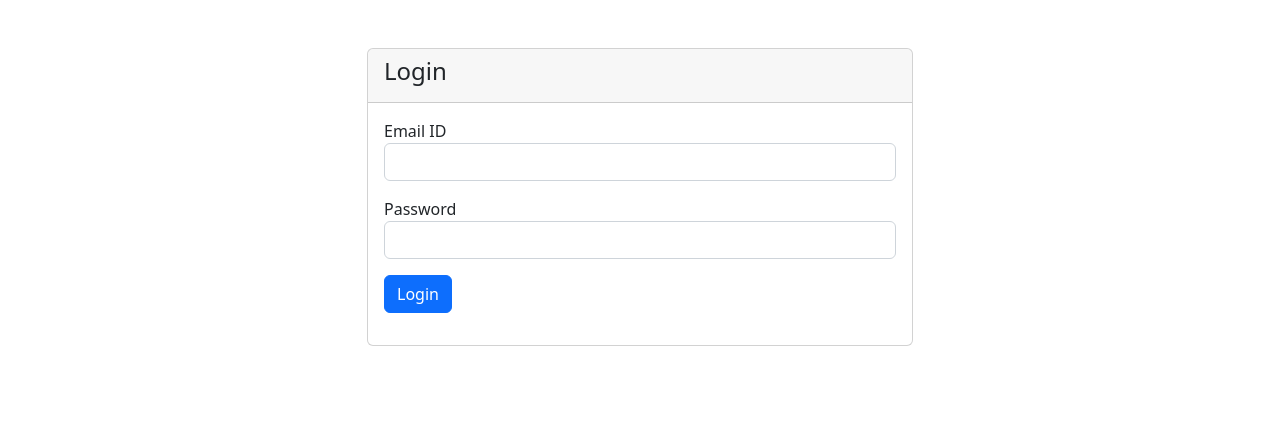
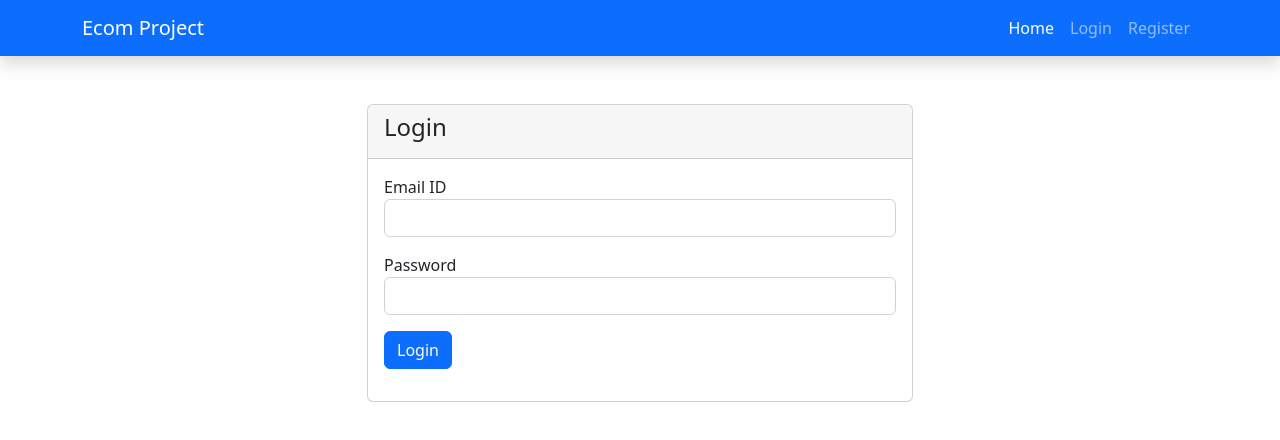
Before and after one commit to azizdevfull/laravel-react, a React (Create React App) app in the folder reactecom/: page /login in a window 1280 px wide. Shown: the top 440 px of the page. Built offline with nearby package versions, Linux system fonts and the light colour scheme.

Commit message:
completed react log out

```diff
--- a/reactecom/src/App.js
+++ b/reactecom/src/App.js
@@ -11,7 +11,16 @@ import MasterLayout from './layouts/admin/MasterLayout';
 axios.defaults.baseURL = 'http://localhost:8000/'
 axios.defaults.headers.post['Content-Type'] = 'application/json';
 axios.defaults.headers.post['Accept'] = 'application/json';
+
 axios.defaults.withCredentials = true;
+
+axios.interceptors.request.use(function (config){
+  const token = localStorage.getItem('auth_token');
+  config.headers.Authorization = token ? `Bearer ${token}` : '';
+  return config;
+});
+
+
 function App() {
   return (
     <div className="App">
--- a/reactecom/src/components/frontend/auth/Login.js
+++ b/reactecom/src/components/frontend/auth/Login.js
@@ -65,6 +65,7 @@ const loginSubmit = (e) => {
 
   return (
     <div>
+        <Navbar />
             <div className="container py-5">
                 <div className="row justify-content-center">
                     <div className="col-md-6">
--- a/reactecom/src/layouts/frontend/Navbar.js
+++ b/reactecom/src/layouts/frontend/Navbar.js
@@ -3,11 +3,8 @@ import {Link, useHistory} from 'react-router-dom';
 
 import swal from 'sweetalert';
 import axios from 'axios';
-// import { Link } from 'react-router-dom';
 
-
-
-function Navbar(){
+function Navbar() {
 
     const history = useHistory();
     const logoutSubmit = (e) => {
@@ -18,8 +15,12 @@ function Navbar(){
             {
                 localStorage.removeItem('auth_token');
                 localStorage.removeItem('auth_name');
-                swal("Success",res.data.message,"success");
+                const aziz = swal("Success",res.data.messages,"success");
                 history.push('/');
+
+                if (aziz) {
+                  window.location.reload();
+                }
             }
         });
 
@@ -31,10 +32,10 @@ function Navbar(){
         AuthButtons = (
             <ul className="navbar-nav">
                 <li className="nav-item">
-                    <Link className="nav-link" to="/login">Login</Link>
+                    <a className="nav-link" href="/login">Login</a>
                 </li>
                 <li className="nav-item">
-                    <Link className="nav-link" to="/register">Register</Link>
+                    <a className="nav-link" href="/register">Register</a>
                 </li>
             </ul>
         );
@@ -51,18 +52,17 @@ function Navbar(){
     return (
         <nav className="navbar navbar-expand-lg navbar-dark bg-primary shadow sticky-top">
             <div className="container">
-    <a className="navbar-brand" href="#">Navbar</a>
+
+                <Link className="navbar-brand" to="#">Ecom Project</Link>
+
                 <button className="navbar-toggler" type="button" data-bs-toggle="collapse" data-bs-target="#navbarSupportedContent" aria-controls="navbarSupportedContent" aria-expanded="false" aria-label="Toggle navigation">
                     <span className="navbar-toggler-icon"></span>
                 </button>
+
                 <div className="collapse navbar-collapse" id="navbarSupportedContent">
                     <ul className="navbar-nav ms-auto mb-2 mb-lg-0">
-
                         <li className="nav-item">
-          <a className="nav-link active" aria-current="page" href="#">Home</a>
-        </li>
-        <li className="nav-item">
-          <a className="nav-link" href="#">Collection</a>
+                            <Link className="nav-link active" to="/">Home</Link>
                         </li>
                         {AuthButtons}
                     </ul>
```
Lines whose indentation alone changed are shown as unchanged.
